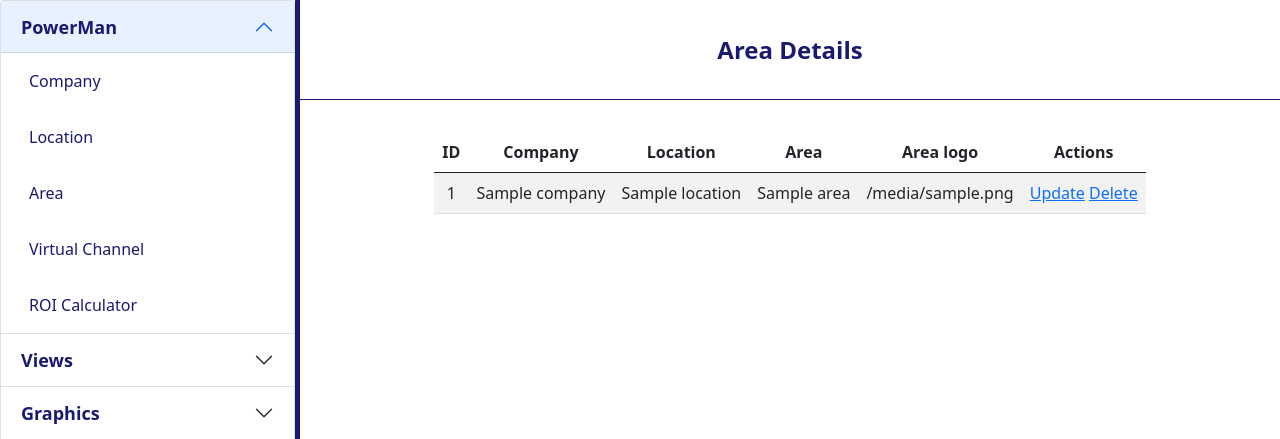
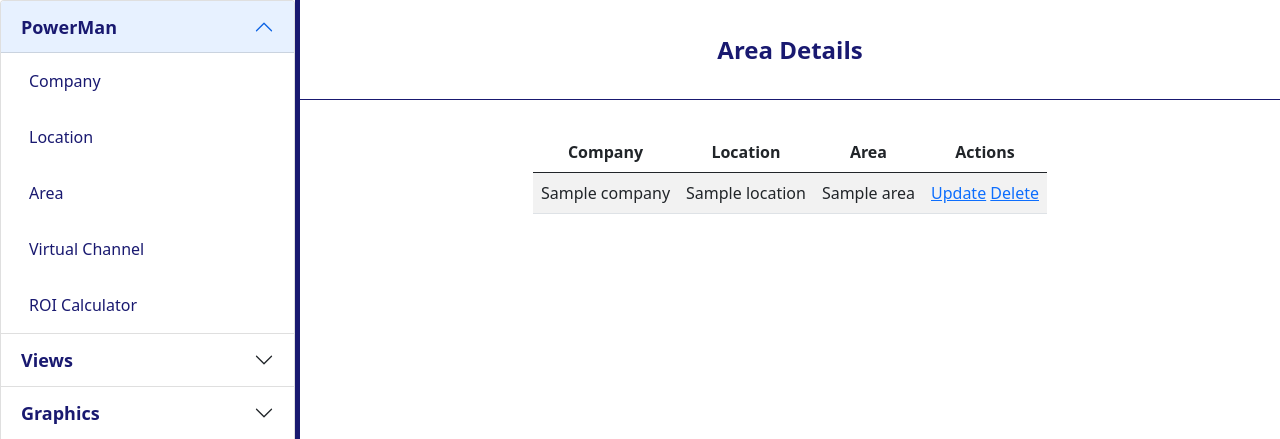
Before and after one commit to sujatasupanekar/ems, a Django app: template templates/showarea.html in a window 1280 px wide. Shown: the part 56-495 px from the top of the page. Run offline with Django 3.2, Linux system fonts and the light colour scheme; the template is opened without the code that fills it: most values are stand-ins (such as "Sample title", 1, 10 or a date in 2020).

Commit message:
fixed area show page

```diff
--- a/templates/showarea.html
+++ b/templates/showarea.html
@@ -12,22 +12,22 @@
           <table class="table table-striped">
             <thead>
             <tr>
-            <th>ID</th>
+            <th hidden>ID</th>
             <th>Company</th>
             <th>Location</th>
             <th>Area</th>
-            <th>Area logo</th>
+            <th hidden>Area logo</th>
             <th>Actions</th>
             </tr>
             </thead>
             <tbody>
             {% for i in result %}
               <tr>
-                <td>{{i.area_id}}</td>
+                <td hidden>{{i.area_id}}</td>
                 <td>{{i.company}}</td>
                 <td>{{i.location}}</td>
                 <td>{{i.area}}</td>
-                <td>{{i.area_logo}}</td>
+                <td hidden>{{i.area_logo}}</td>
                 <td>
                     <a href="/editarea/{{ i.area_id }}"><span class="glyphicon glyphicon-pencil" >Update</span></a>
                     <a href="/deletearea/{{ i.area_id }}">Delete</a>
```
